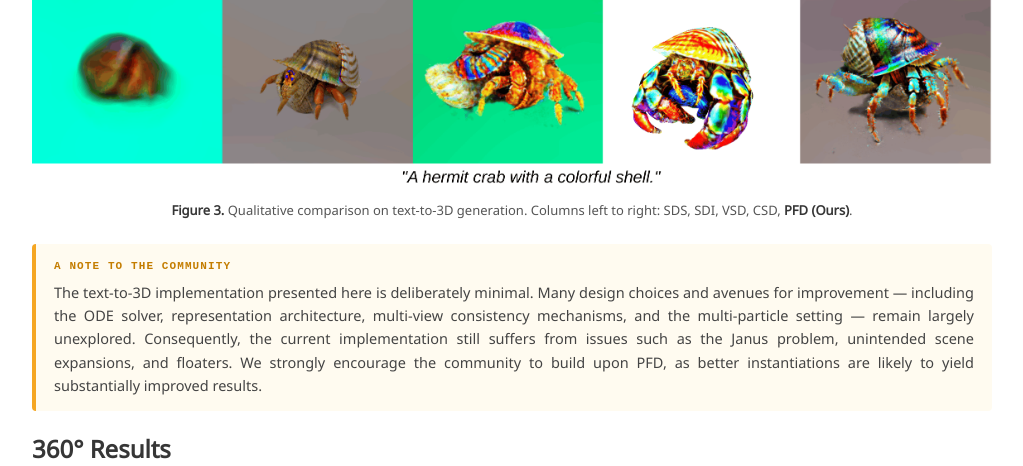
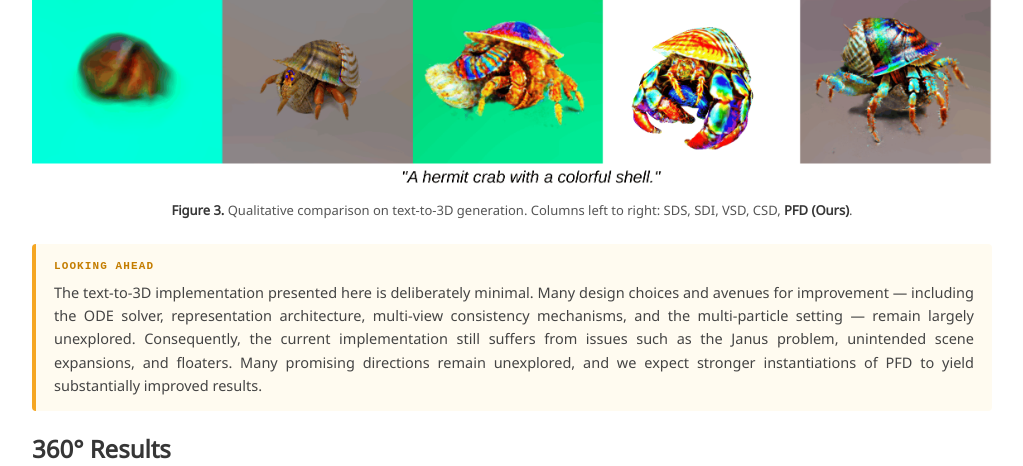
Before and after one commit to rrohithiam/rrohithiam.github.io, a Jekyll site: the page projects/pfd/index.html, which Jekyll copies as it is, in a window 1280 px wide and 1400 px high, scrolled down 3953 px, cut to the strip 0-466 px from the top of the window. Shown: the whole strip, without its empty margins (128-1151 px from the left). Built offline with Jekyll 4.4.1, drawn with Linux system fonts in a browser that asks for light colours; nearby versions of some CDN libraries; some web fonts are replaced; library files that are not in the unit come from our copies; a style sheet for code colours, icons or effects is not loaded; some of the changed text lies outside the part shown.

Commit message:
PFD webpage

```diff
--- a/projects/pfd/index.html
+++ b/projects/pfd/index.html
@@ -381,14 +381,14 @@
                     padding:14px 18px; margin: 1.5rem 0;">
           <span style="font-family:monospace; font-size:11px; font-weight:700;
                        letter-spacing:0.1em; text-transform:uppercase; color:#c47d00;
-                       display:block; margin-bottom:6px;">A note to the community</span>
+                       display:block; margin-bottom:6px;">Looking Ahead</span>
           <p style="margin:0; font-size:14.5px; line-height:1.6; color:#444;">
             The text-to-3D implementation presented here is deliberately minimal. Many design choices
             and avenues for improvement &mdash; including the ODE solver, representation architecture, multi-view
             consistency mechanisms, and the multi-particle setting &mdash; remain largely unexplored. Consequently,
             the current implementation still suffers from issues such as the Janus problem, unintended scene expansions,
-            and floaters. We strongly encourage the community to build upon PFD, as better instantiations are likely to
-            yield substantially improved results.
+            and floaters. Many promising directions remain unexplored, and we expect stronger instantiations of PFD
+            to yield substantially improved results.
           </p>
         </div>
       </div>
@@ -454,5 +454,13 @@
     </div>
   </section>
 
+<footer class="footer">
+  <div class="content has-text-centered">
+    <p>
+      If you have any questions, please write to <a href="mailto:rrohith2633@gmail.com">rrohith2633@gmail.com</a>.
+    </p>
+  </div>
+</footer>
+
 </body>
 </html>
```
